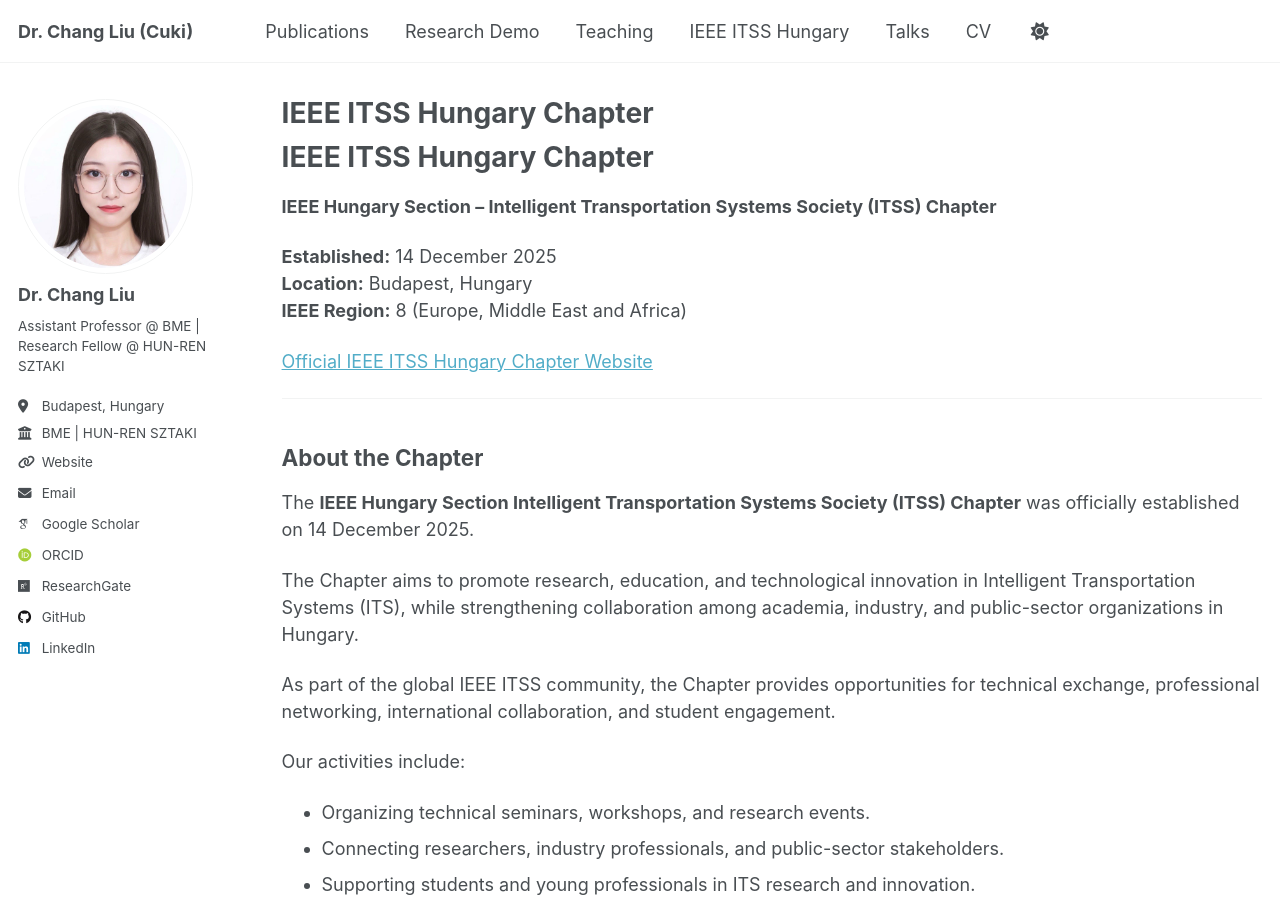
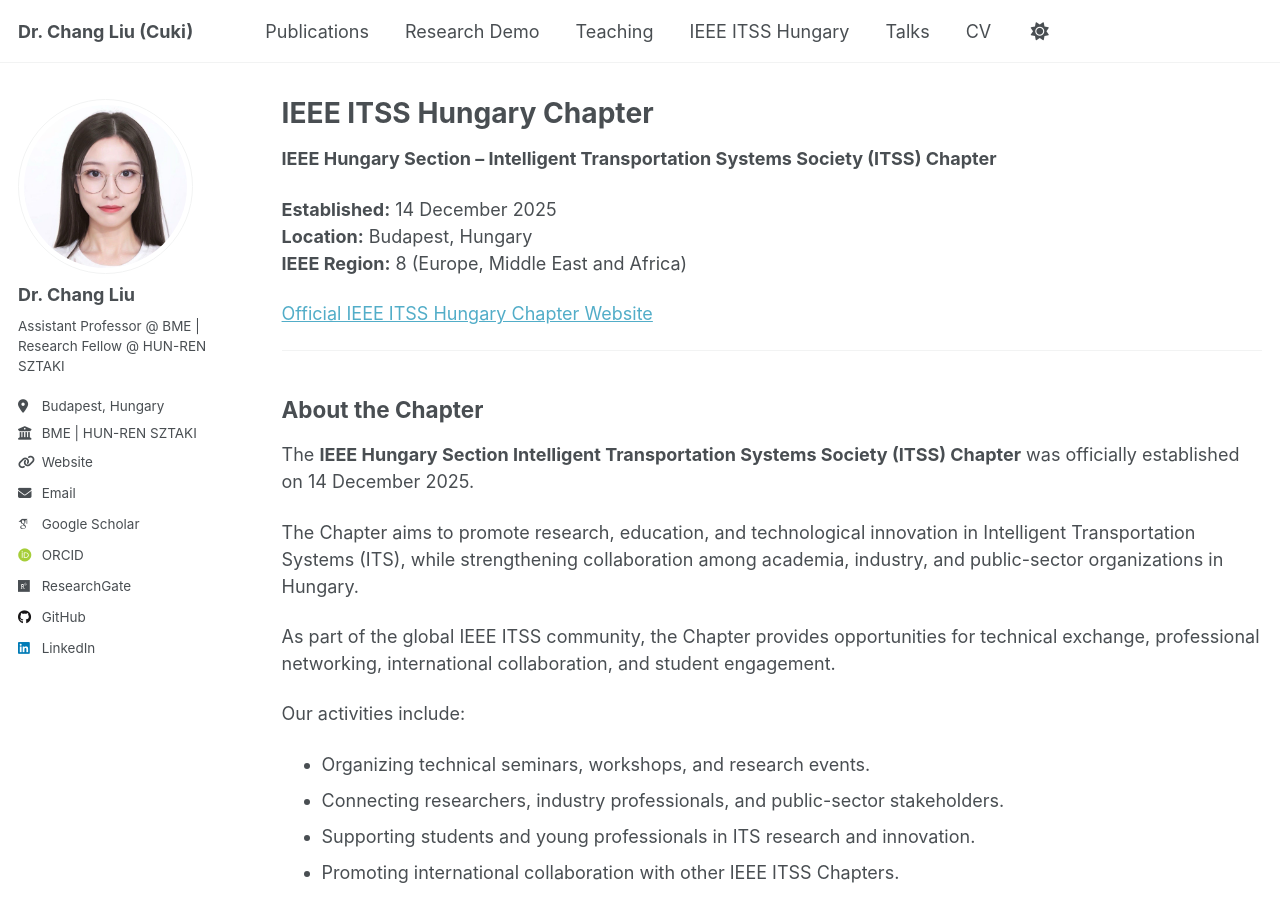
Before and after one commit to ChangLiu-bp/changliu-bp.github.io, a Jekyll site: the page built from _pages/ieee-itss-hungary.md, in a window 1280 px wide and 900 px high. Built offline with Jekyll 4.4.1, drawn with Linux system fonts in a browser that asks for light colours; some web fonts are replaced; a script that is not in the unit is left out.

Commit message:
Update ieee-itss-hungary.md

```diff
--- a/_pages/ieee-itss-hungary.md
+++ b/_pages/ieee-itss-hungary.md
@@ -5,7 +5,6 @@
 author_profile: true
 ---
 
-# IEEE ITSS Hungary Chapter
 
 **IEEE Hungary Section – Intelligent Transportation Systems Society (ITSS) Chapter**
 
```
